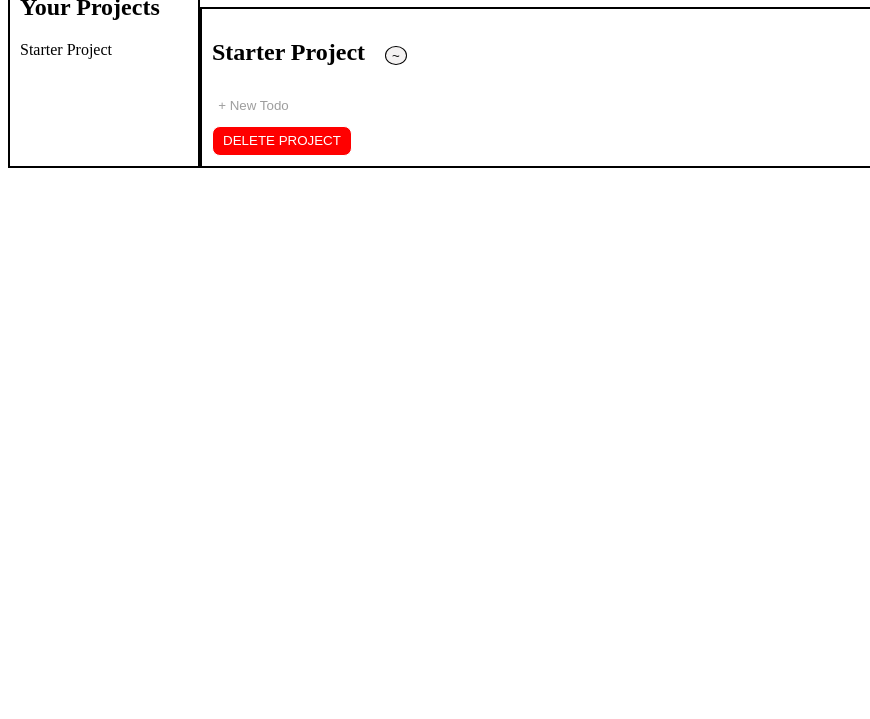
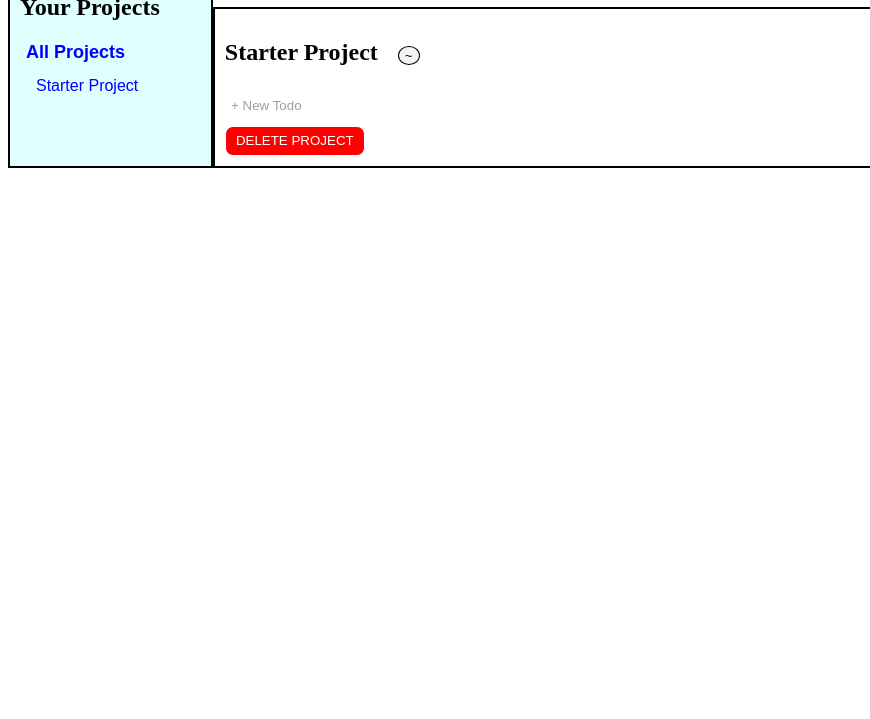
Before and after one commit to lalit-machra/odin-todo-list, a website built with webpack: page src/index.html in a window 1280 px wide. Shown: the part 81-800 px from the top of the page, without its empty margins (0-870 px from the left). Built offline with nearby package versions, Linux system fonts and the light colour scheme.

Commit message:
Style and make project buttons in the sidebar functional

```diff
--- a/src/central.js
+++ b/src/central.js
@@ -2,6 +2,6 @@ import "./style.css";
 export * from "./script.js";
 export * from "./newProjectDOM.js";
 export * from "./newTodoDOM.js";
-export * from "./sidebar.js";
+export { default as loadSidebar } from "./loadSidebar.js";
 export * from "./priority.js";
 export * from "./storage.js";
--- /dev/null
+++ b/src/loadSidebar.js
@@ -0,0 +1,60 @@
+import { projects } from "./central";
+
+function showAllProjects(viewAllProjsBtn) {
+  let projDiv;
+  viewAllProjsBtn.addEventListener("click", () => {
+    for (let i = 0; i < projects.length; i++) {
+      projDiv = document.querySelector(`.project${i + 1}`);
+      if (projDiv.hasAttribute("hidden")) {
+        projDiv.removeAttribute("hidden");
+      }
+    }
+  });
+}
+
+function showProject(viewProjectBtn, projectIndex) {
+  let projDiv;
+  viewProjectBtn.addEventListener("click", () => {
+    for (let i = 0; i < projects.length; i++) {
+      projDiv = document.querySelector(`.project${i + 1}`);
+      if (i === projectIndex) {
+        // Make the project visible that was clicked
+        if (projDiv.hasAttribute("hidden")) {
+          projDiv.removeAttribute("hidden");
+        }
+      } else {
+        // Hide all other projects
+        if(!projDiv.hasAttribute("hidden")) {
+          projDiv.setAttribute("hidden", true);
+        }
+      }
+    }
+  });
+}
+
+export default function loadSidebar() {
+  const allProjectsDiv = document.querySelector(".sidebar .allProjects");
+  allProjectsDiv.innerHTML = "";
+  let allProjectsBtn, projectBtn;
+
+  // Add a "All Projects" button
+  allProjectsBtn = document.createElement("button");
+  allProjectsBtn.innerText = "All Projects";
+  allProjectsBtn.classList.add("viewAllProjsBtn");
+  allProjectsDiv.appendChild(allProjectsBtn);
+  showAllProjects(allProjectsBtn);
+
+  // Add individual buttons for all the projects
+  for (let i = 0; i < projects.length; i++) {
+    projectBtn = document.createElement("button");
+    projectBtn.innerText = projects[i];
+    projectBtn.classList.add("viewProjectBtn");
+    allProjectsDiv.appendChild(projectBtn);
+    showProject(projectBtn, i);
+  }
+}
+
+const projSubmitBtn = document.querySelector(".newProjDialog .submitBtn");
+projSubmitBtn.addEventListener("click", () => {
+  loadSidebar();
+});
--- a/src/newProjectDOM.js
+++ b/src/newProjectDOM.js
@@ -1,5 +1,5 @@
 // Handle creating new projects
-import { projects, addToProjects, todos, addToStorage } from "./central.js";
+import { projects, addToProjects, todos, addToStorage, loadSidebar } from "./central.js";
 
 
 const addNewProject = document.querySelector(".newProjBtn");
@@ -85,6 +85,7 @@ export function displayProjects() {
       addToStorage(projects);
       // Remove from DOM
       projectSection.removeChild(e.target.parentNode.parentNode);
+      loadSidebar();
     });
 
     div.appendChild(projectContent);
--- a/src/sidebar.js
+++ /dev/null
@@ -1,17 +0,0 @@
-import { projects } from "./central.js";
-
-const projSubmitBtn = document.querySelector(".newProjDialog .submitBtn");
-projSubmitBtn.addEventListener("click", () => {
-  loadSidebar();
-});
-
-export function loadSidebar() {
-  const allProjectsDiv = document.querySelector(".sidebar .allProjects");
-  allProjectsDiv.innerHTML = "";
-  let p;
-  for (let i = 0; i < projects.length; i++) {
-    p = document.createElement("p");
-    p.innerText = projects[i];
-    allProjectsDiv.appendChild(p);
-  }
-}
--- a/src/style.css
+++ b/src/style.css
@@ -72,15 +72,47 @@ div.buttons {
 /* Position different sections of the webpage */
 .content {
   display: grid;
-  grid-template-columns: 15vw 84vw;
+  grid-template-columns: 16vw 84vw;
   grid-template-rows: 10vh auto;
   overflow-x: hidden;
 }
 
+/* Style the sidebar */
 .sidebar {
+  background-color: lightcyan;
   padding: 10px;
   border: 2px solid;
   grid-row: 1 / 3;
+}
+
+.sidebar .viewAllProjsBtn,
+.sidebar .viewProjectBtn {
+  display: block;
+  margin-bottom: 10px;
+  border: none;
+  background-color: lightcyan;
+  color: blue;
+  border-bottom: 2px solid lightcyan;
+}
+
+.sidebar .viewAllProjsBtn {
+  font-weight: bold;
+  font-size: 18px;
+}
+
+.sidebar .viewProjectBtn {
+  font-size: 16px;
+  margin-left: 10px;
+}
+
+.sidebar .viewAllProjsBtn:hover,
+.sidebar .viewProjectBtn:hover {
+  border-bottom: 2px solid blue;
+}
+
+.sidebar .viewAllProjsBtn:active,
+.sidebar .viewProjectBtn:active {
+  opacity: 0.3;
 }
 
 .projects {
```
